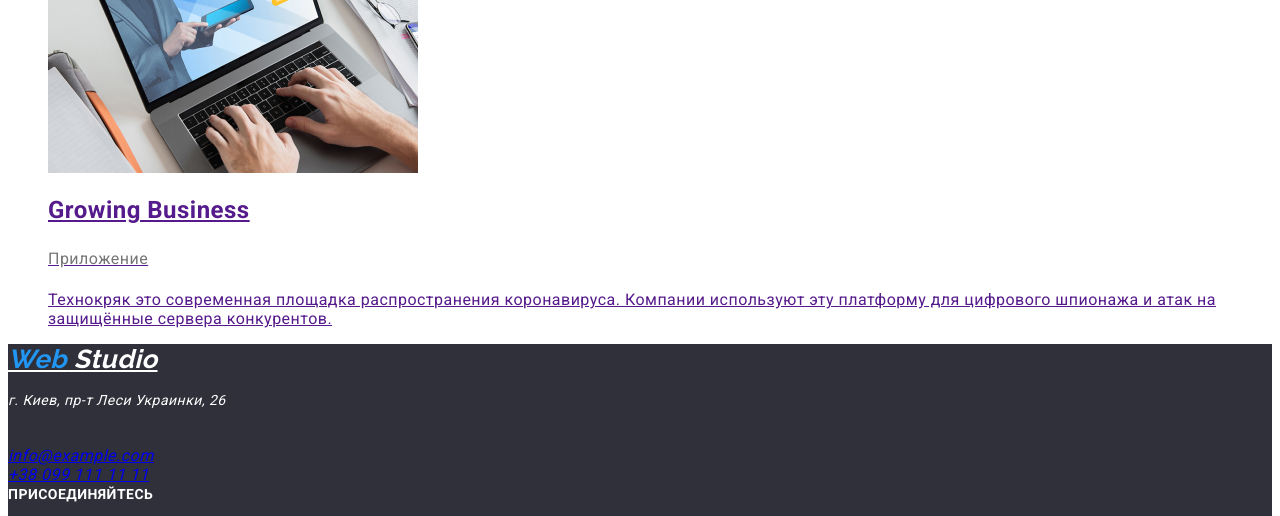
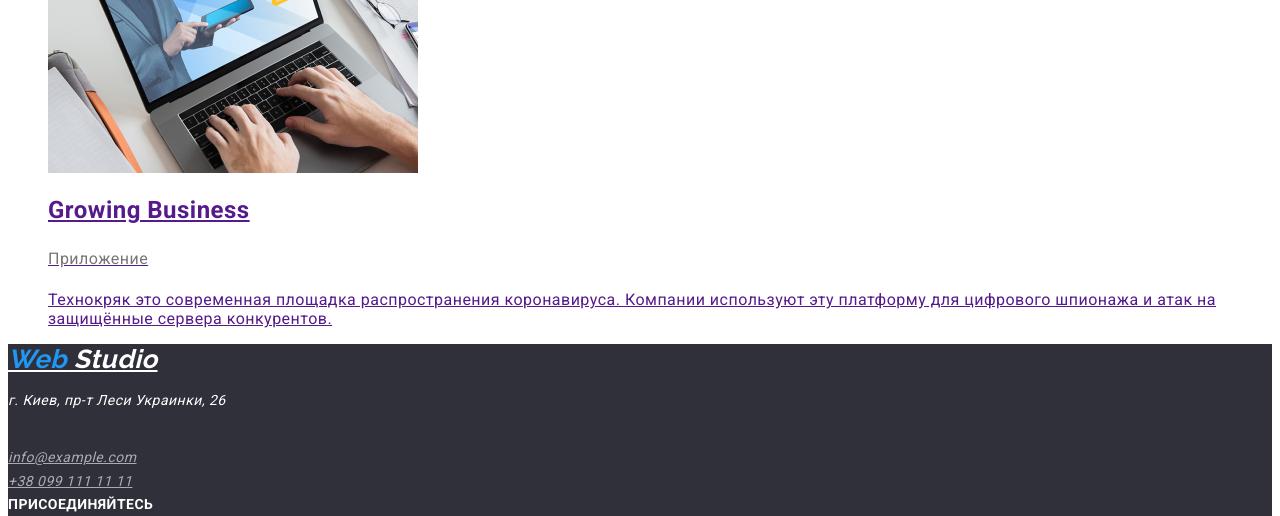
Before and after one commit to RuslanZahriadskyi/goit-markup-hw-02, a plain HTML site: page portfolio.html in a window 1280 px wide. Shown: the part 4152-4668 px from the top of the page. Drawn offline with Linux system fonts and the light colour scheme.

Commit message:
portfolia changes

```diff
--- a/portfolio.html
+++ b/portfolio.html
@@ -18,7 +18,7 @@
 					Studio
 				</a>
 				<ul class="site-nav list">
-					<li><a href="./index.html" class="link">Студия</a></li>
+					<li><a href="./studio.html" class="link">Студия</a></li>
 					<li><a href="./portfolio.html" class="link">Портфолио</a></li>
 					<li><a href="" class="link">Контакты</a></li>
 				</ul>
@@ -163,7 +163,7 @@
 
 		<footer class="footer">
 			<div>
-				<address class="address-nav">
+				<address>
 					<a href="" class="logo-footer">
 						<span class="logo-span">Web</span>
 						Studio
@@ -172,9 +172,9 @@
 
 					<p class="address">г. Киев, пр-т Леси Украинки, 26</p>
 					<br />
-					<a class="link" href="mailto: info@example.com">info@example.com</a>
+					<a class="footer-link" href="mailto: info@example.com">info@example.com</a>
 					<br />
-					<a class="link" href="tel: +38 099 111 11 11">+38 099 111 11 11</a>
+					<a class="footer-link" href="tel: +38 099 111 11 11">+38 099 111 11 11</a>
 					<br />
 				</address>
 			</div>
@@ -207,7 +207,7 @@
 
 			<div>
 				<b class="attention">Подпишитесь на рассылку</b>
-				<button type="button" class="button primary">Подписаться</button>
+				<button type="button" class="button-second">Подписаться</button>
 			</div>
 		</footer>
 	</body>
```
